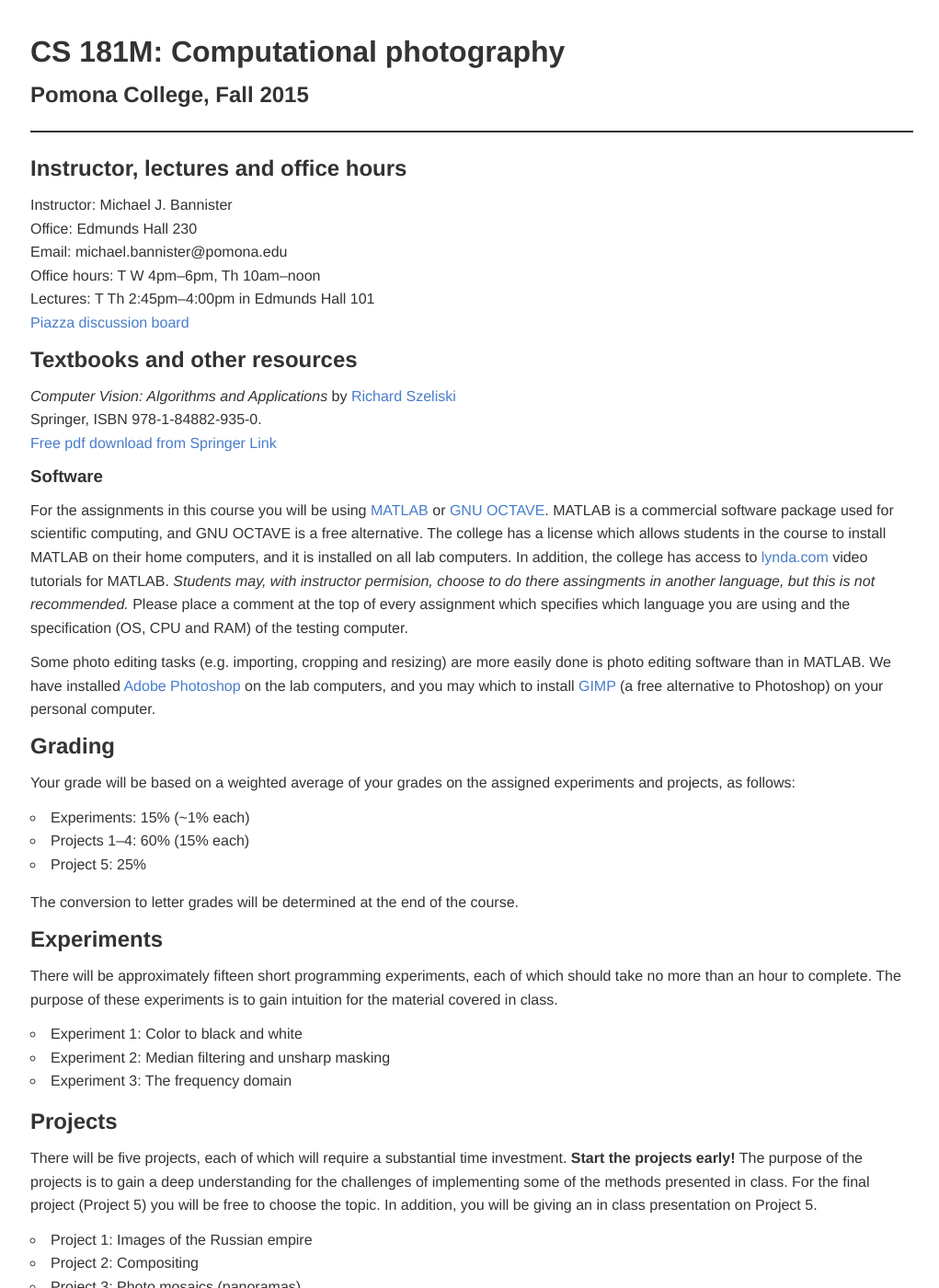
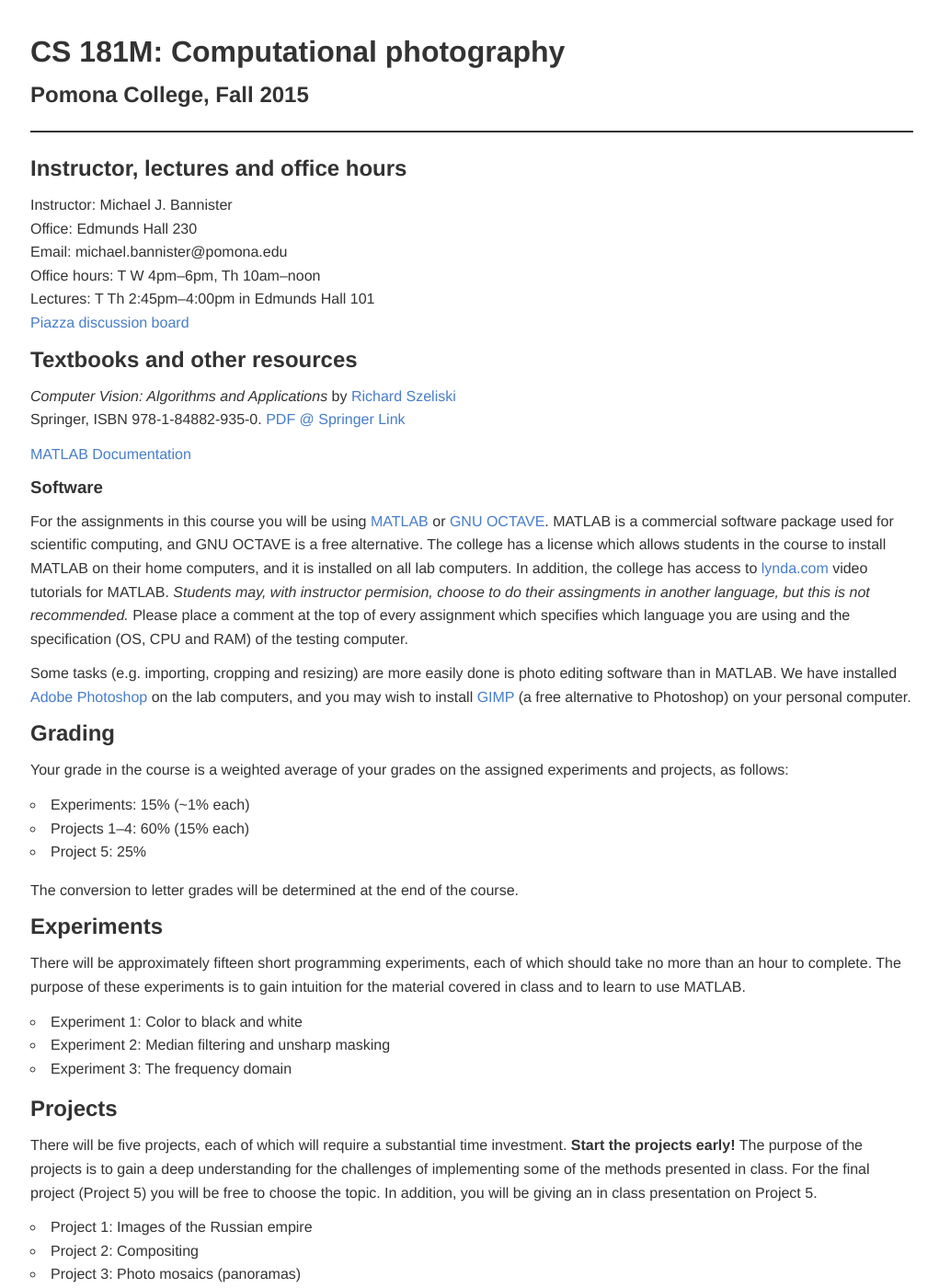
Before and after one commit to jacksonjw12/mbannister.github.io, a Jekyll site: the page built from _teaching/181m-f15/index.md, in a window 1280 px wide and 1400 px high. Shown: the whole window at 92% size, without its empty margins (127-1148 px from the left). Built offline with Jekyll 4.4.1, drawn with Linux system fonts in a browser that asks for light colours; some of the changed text lies outside the part shown.

Commit message:
A little more clean up on the 181 page

```diff
--- a/_teaching/181m-f15/index.md
+++ b/_teaching/181m-f15/index.md
@@ -23,17 +23,18 @@
 
 _Computer Vision: Algorithms and Applications_
 by [Richard Szeliski](//research.microsoft.com/en-us/um/people/szeliski/)
-Springer, ISBN 978-1-84882-935-0.
-[Free pdf download from Springer Link](//doi.org/10.1007/978-1-84882-935-0)
+Springer, ISBN 978-1-84882-935-0. [PDF @ Springer Link](//doi.org/10.1007/978-1-84882-935-0)
+
+[MATLAB Documentation](//www.mathworks.com/help/matlab/)
 
 ### Software
-For the assignments in this course you will be using [MATLAB](//www.mathworks.com/products/matlab/) or [GNU OCTAVE](//www.gnu.org/software/octave/). MATLAB is a commercial software package used for scientific computing, and GNU OCTAVE is a free alternative. The college has a license which allows students in the course to install MATLAB on their home computers, and it is installed on all lab computers. In addition, the college has access to [lynda.com](//www.lynda.com) video tutorials for MATLAB. _Students may, with instructor permision, choose to do there assingments in another language, but this is not recommended._ Please place a comment at the top of every assignment which specifies which language you are using and the specification (OS, CPU and RAM) of the testing computer.
+For the assignments in this course you will be using [MATLAB](//www.mathworks.com/products/matlab/) or [GNU OCTAVE](//www.gnu.org/software/octave/). MATLAB is a commercial software package used for scientific computing, and GNU OCTAVE is a free alternative. The college has a license which allows students in the course to install MATLAB on their home computers, and it is installed on all lab computers. In addition, the college has access to [lynda.com](//www.lynda.com) video tutorials for MATLAB. _Students may, with instructor permision, choose to do their assingments in another language, but this is not recommended._ Please place a comment at the top of every assignment which specifies which language you are using and the specification (OS, CPU and RAM) of the testing computer.
 
-Some photo editing tasks (e.g. importing, cropping and resizing) are more easily done is photo editing software than in MATLAB. We have installed [Adobe Photoshop](//www.adobe.com/products/photoshop.html) on the lab computers, and you may which to install [GIMP](//www.gimp.org) (a free alternative to Photoshop) on your personal computer.
+Some tasks (e.g. importing, cropping and resizing) are more easily done is photo editing software than in MATLAB. We have installed [Adobe Photoshop](//www.adobe.com/products/photoshop.html) on the lab computers, and you may wish to install [GIMP](//www.gimp.org) (a free alternative to Photoshop) on your personal computer.
 
 ## Grading
 
-Your grade will be based on a weighted average of your grades on the assigned experiments and projects, as follows:
+Your grade in the course is a weighted average of your grades on the assigned experiments and projects, as follows:
 
 - Experiments: 15% (~1% each)
 - Projects 1--4: 60% (15% each)
@@ -42,7 +43,7 @@
 The conversion to letter grades will be determined at the end of the course.
 
 ## Experiments
-There will be approximately fifteen short programming experiments, each of which should take no more than an hour to complete. The purpose of these experiments is to gain intuition for the material covered in class.
+There will be approximately fifteen short programming experiments, each of which should take no more than an hour to complete. The purpose of these experiments is to gain intuition for the material covered in class and to learn to use MATLAB.
 
 - Experiment 1: Color to black and white
 - Experiment 2: Median filtering and unsharp masking
@@ -118,7 +119,7 @@
 [Department of Computer Science Academic Honesty Policy](//www.cs.pomona.edu/academichonesty); [Pomona College Academic Honesty Policy](http://catalog.pomona.edu/content.php?catoid=7&navoid=394).
 Unless the instructions for an assignment explicitly allow a form of collaboration, assume that the standard academic honesty policies apply. If for any reason you do not understand how the academic policies apply to a particular course or assignment, discuss your concerns with the teaching staff for the course.
 
-All of your __submitted code__ is expected to be completed solely by you (for individual assignments) or your assigned group (for group assignments) without outside assistance. Copying even a few lines of code from another student or other source that has not be explicitly allowed is not permitted. Submitted code may be analyzed by automated plagiarism detection software, which detects structural similarities in your code with other students submitted code (this quarter and in the past) and code available on internet repositories. Of course, high-level discussion of course material and assignments is permitted and encouraged, but this should never involve looking at another students monitor while they are working on an assignment.
+Submitted code may be analyzed by automated plagiarism detection software, which detects structural similarities in your code with other students submitted code (this quarter and in the past) and code available on internet repositories.
 
 All __exams__ will be closed-note, closed-book, closed-computer and individual effort.
 
```
